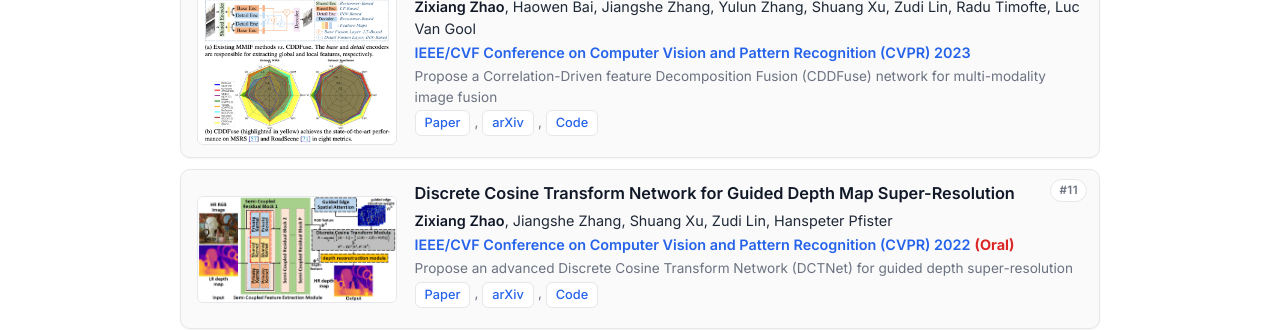
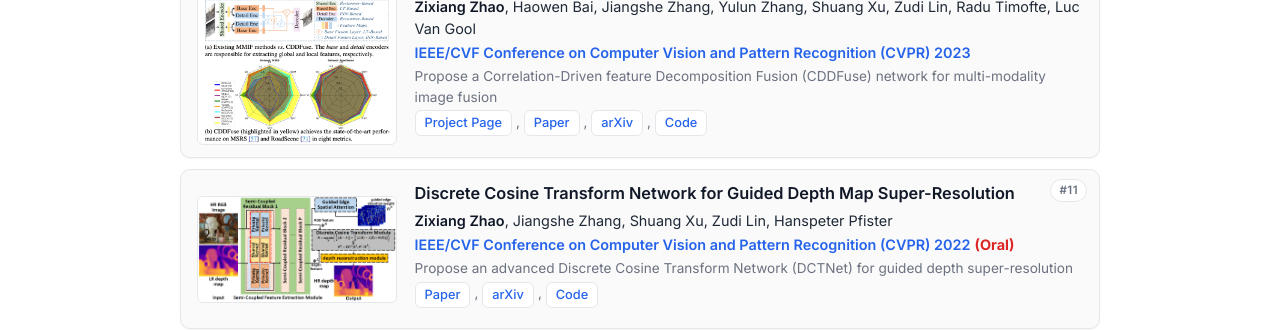
Before and after one commit to Zhaozixiang1228/Zhaozixiang1228.github.io, a Jekyll site: the page built from index.md, in a window 1280 px wide and 900 px high, scrolled down 3803 px. Shown: the part 146-476 px from the top of the window. Built offline with Jekyll 4.4.1, drawn with Linux system fonts in a browser that asks for light colours; our own code applies the rules of GitHub Pages for plain Markdown files.

Commit message:
Update index.md

```diff
--- a/index.md
+++ b/index.md
@@ -150,7 +150,7 @@ You can find the full list on my [**Google Scholar**](https://scholar.google.com
 * **Zixiang Zhao**, Haowen Bai, Jiangshe Zhang, Yulun Zhang, Shuang Xu, Zudi Lin, Radu Timofte, Luc Van Gool
 * **IEEE/CVF Conference on Computer Vision and Pattern Recognition (CVPR) 2023**
 * Propose a Correlation-Driven feature Decomposition Fusion (CDDFuse) network for multi-modality image fusion
-  [Paper](https://openaccess.thecvf.com/content/CVPR2023/html/Zhao_CDDFuse_Correlation-Driven_Dual-Branch_Feature_Decomposition_for_Multi-Modality_Image_Fusion_CVPR_2023_paper.html), [arXiv](https://arxiv.org/abs/2211.14461), [Code](https://github.com/Zhaozixiang1228/MMIF-CDDFuse)
+  [Project Page](https://zhaozixiang1228.github.io/Project/CDDFuse/), [Paper](https://openaccess.thecvf.com/content/CVPR2023/html/Zhao_CDDFuse_Correlation-Driven_Dual-Branch_Feature_Decomposition_for_Multi-Modality_Image_Fusion_CVPR_2023_paper.html), [arXiv](https://arxiv.org/abs/2211.14461), [Code](https://github.com/Zhaozixiang1228/MMIF-CDDFuse)
 
 1. <img class="pub-thumb" src="images/paper_image/006_DCTNet.png" alt="DCTNet" loading="lazy" onerror="this.remove()"/> ***Discrete Cosine Transform Network for Guided Depth Map Super-Resolution***
 * **Zixiang Zhao**, Jiangshe Zhang, Shuang Xu, Zudi Lin, Hanspeter Pfister
```
